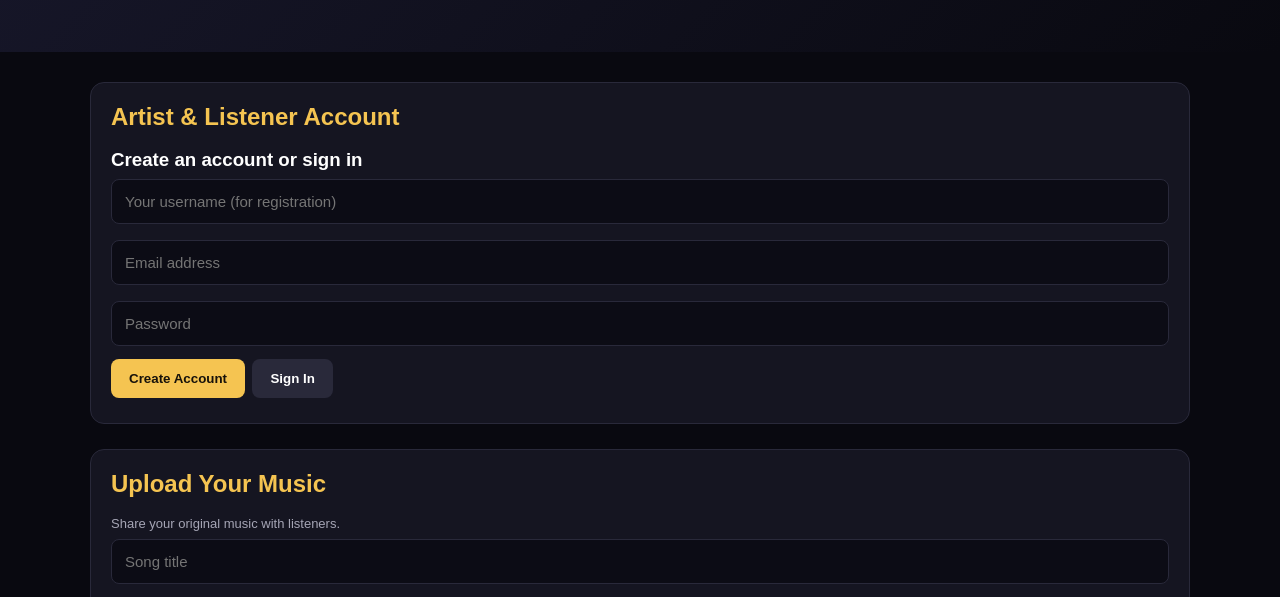
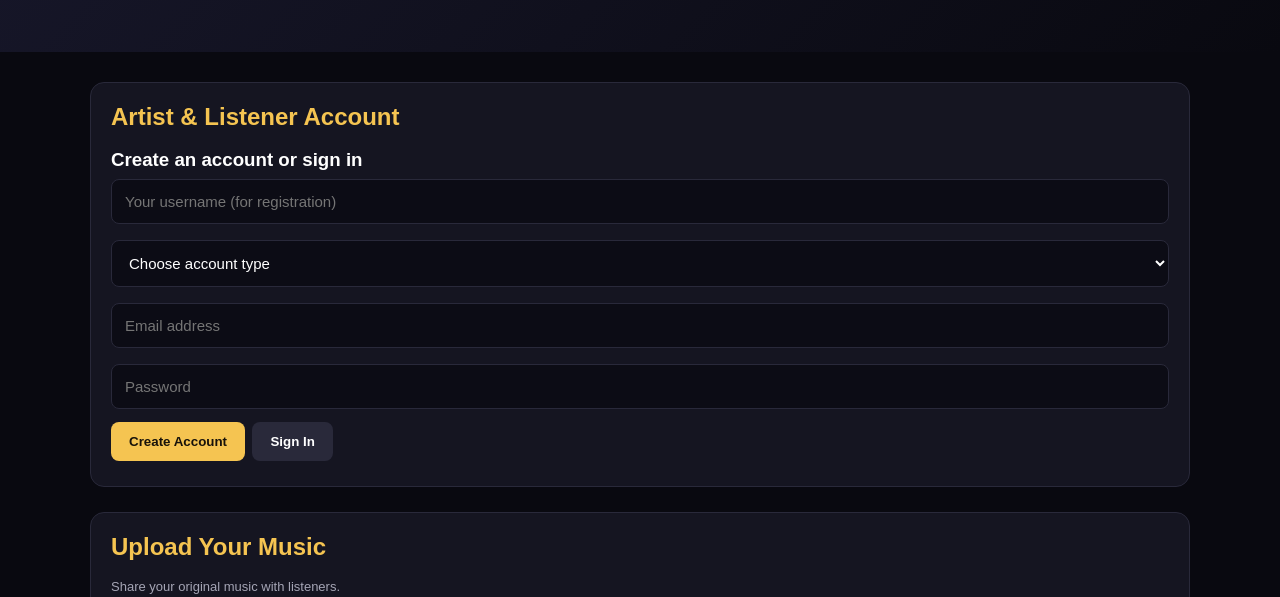
Before and after one commit to sequenceliz1/Sequence-Liz-music-, a plain HTML site: page index.html in a window 1280 px wide. Shown: the part 198-795 px from the top of the page. Drawn offline with nearby package versions, Linux system fonts and the light colour scheme; no server answers.

Commit message:
Update index.html

```diff
--- a/index.html
+++ b/index.html
@@ -64,6 +64,11 @@ footer{text-align:center;color:var(--muted);padding:30px 15px;border-top:1px sol
   <div id="loggedOut">
     <h3>Create an account or sign in</h3>
     <input type="text" id="username" placeholder="Your username (for registration)">
+    <select id="accountRole">
+  <option value="">Choose account type</option>
+  <option value="artist">Artist</option>
+  <option value="listener">Listener</option>
+    </select>
     <input type="email" id="email" placeholder="Email address">
     <input type="password" id="password" placeholder="Password">
     <button id="signupBtn">Create Account</button>
```
